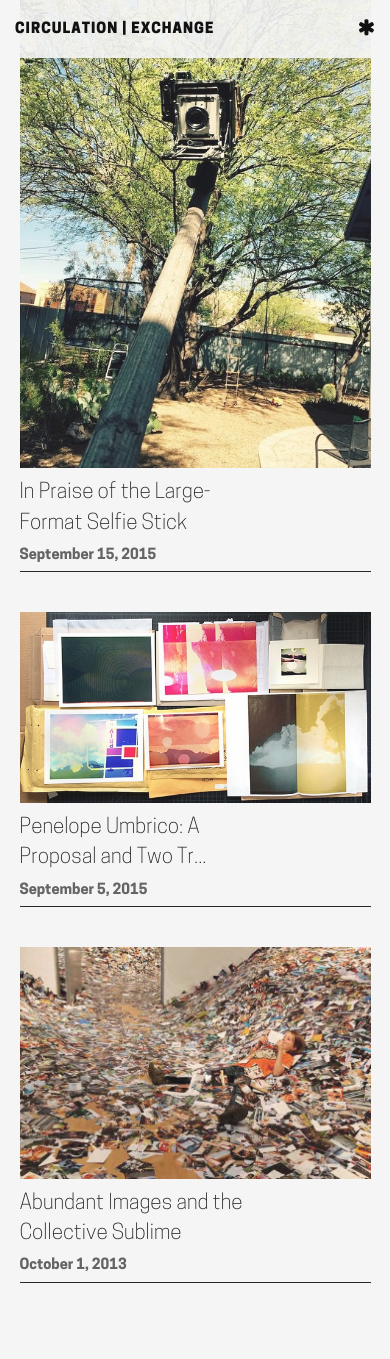
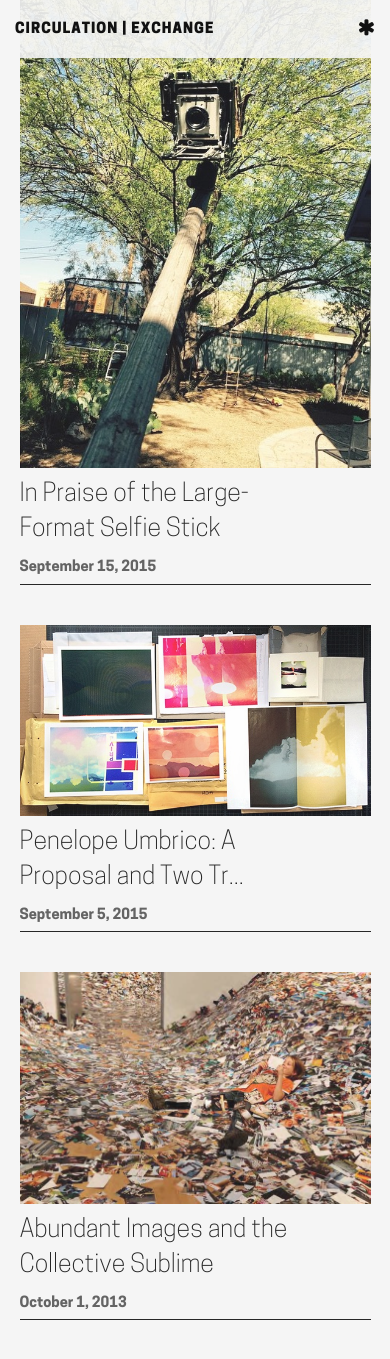
Before and after one commit to katepalbers/circ-exchg, a Jekyll site: the page built from index.html, in a window 390 px wide and 1400 px high, scrolled down 166 px. Shown: the top 1359 px of the window. Built offline with Jekyll 4.4.1, drawn with Linux system fonts in a browser that asks for light colours; nearby versions of some CDN libraries; some web fonts are replaced.

Commit message:
Fixes layering on home page for phones

```diff
--- a/assets/css/k.css
+++ b/assets/css/k.css
@@ -613,6 +613,9 @@ MailChimp Form
 		margin-left: 5%;
 		margin-right: 5%;
 	}
+	article header {
+		margin-top: 120px;
+	}
 	.figure-lg {
 		width: 100%;
 		min-width: 100%;
@@ -682,12 +685,13 @@ MailChimp Form
 		padding:15px;
 		background-color: #f5f5f5;
 		opacity: .9;
-		z-index: 0;
+		z-index: 1;
 	}
 	.title-group {
 		position: relative;
 		top: auto;
 		left: auto;
+		z-index: 2;
 	}
 	.title {
 		position: fixed;
@@ -714,6 +718,7 @@ MailChimp Form
 		margin-top: 0;
 		margin-right: 15px;
 		float: right;
+		z-index: 2;
 	}
 	.extras li {
 		float: none;
@@ -747,6 +752,34 @@ MailChimp Form
 		height: auto;
 		position: relative;
 		background-color: transparent;
+		z-index: 0;
+		margin-top: 160px;
+	}
+	.post-list ul {
+		list-style-type: none;
+	}
+	.post-list li {
+		float: none;
+		height: auto;
+		margin-left: 0;
+		border-left: none;
+		border-bottom: 1px solid #111;
+		margin-bottom: 40px;
+	}
+	.post-list img {
+		height: auto;
+		width: 100%;
+		margin-left: 0px;
+		margin-right: 0px;
+		margin-bottom: 10px;
+	}
+	.post-list .titlebox {
+		width: 80%;
+	}
+	.post-list .titlebox h3 {
+		font-size: 1.2em;
+		line-height: 1.4em;
+		margin-bottom: 5px;
 	}
 	#prev {
 		display: none;
@@ -770,31 +803,7 @@ MailChimp Form
 		margin-left: 5%;
 		margin-right: 5%;
 	}
-	.post-list {
-		margin-top: 160px;
-		z-index: -1;
-	}
-	.post-list ul {
-		list-style-type: none;
-	}
-	.post-list li {
-		float: none;
-		height: auto;
-		margin-left: 0;
-		border-left: none;
-		border-bottom: 1px solid #111;
-		margin-bottom: 40px;
-	}
-	.post-list img {
-		height: auto;
-		width: 100%;
-		margin-left: 0px;
-		margin-right: 0px;
-		margin-bottom: 10px;
-	}
-	.post-list .titlebox {
-		width: 70%;
-	}
+
 
 }
 
```
